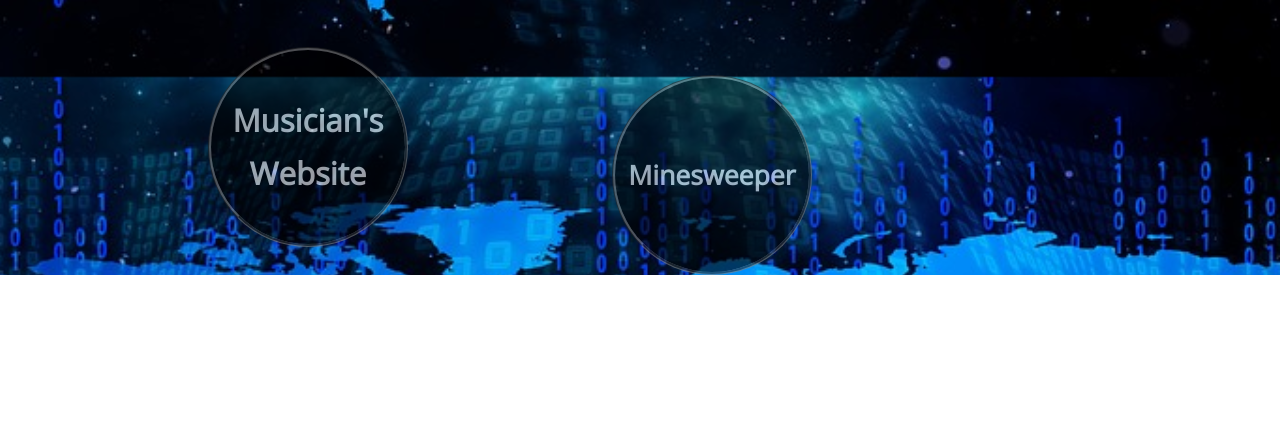
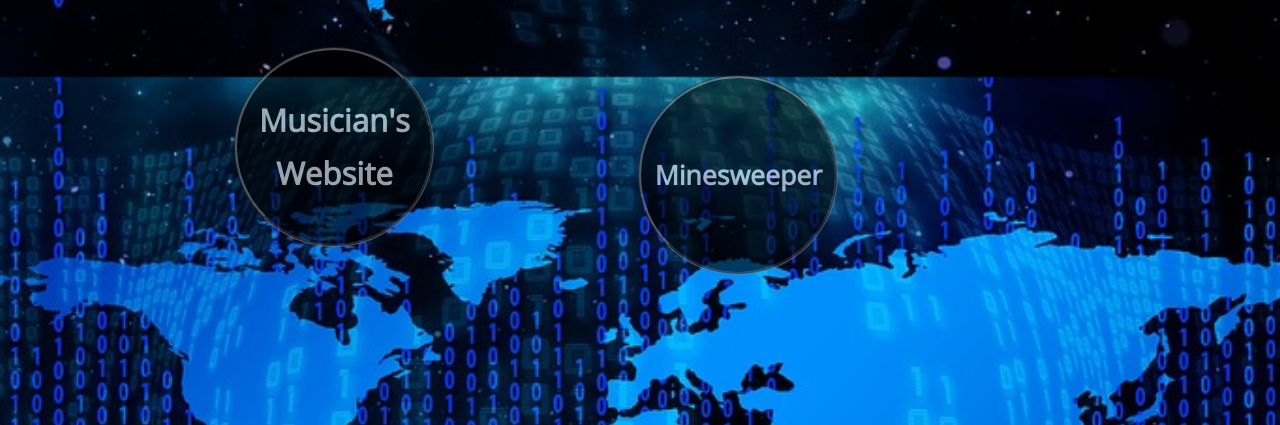
Before and after one commit to riyawalia/riyawalia.github.io, a plain HTML site: page projects.html in a window 1280 px wide. Shown: the part 723-1148 px from the top of the page. Before the commit the page ends 998 px from the top, so only its background shows below. Drawn offline with nearby package versions, Linux system fonts and the light colour scheme; a web font is replaced by a local one.

Commit message:
Centered icons suited to most laptop sizes

```diff
--- a/css/projects.css
+++ b/css/projects.css
@@ -43,8 +43,8 @@
 	font-size: 70px;
 }
 .icons_container {
-    margin: 150px 100px 0 100px;
-    height: 100%;
+    width: 80%;
+    margin: 150px auto;
 }
 .icon {
     background-color: black;
```
